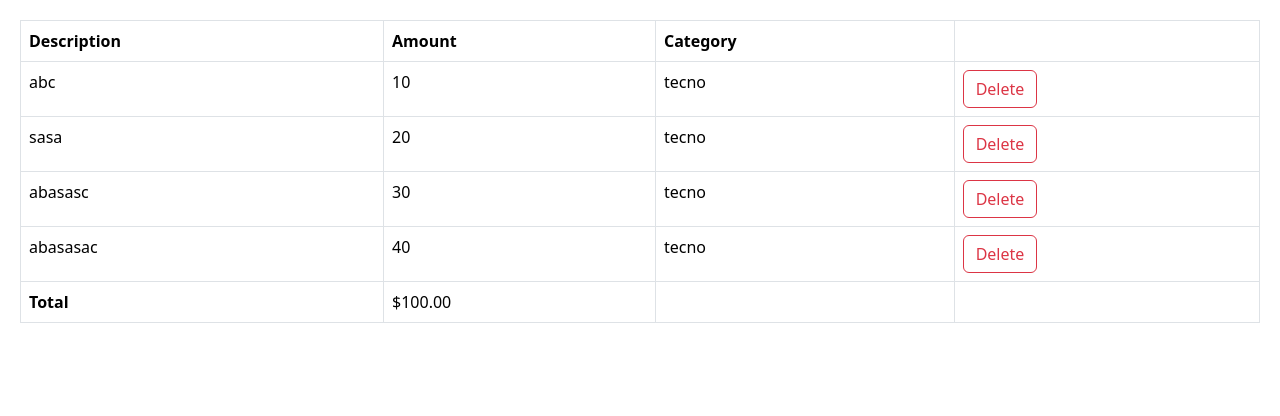
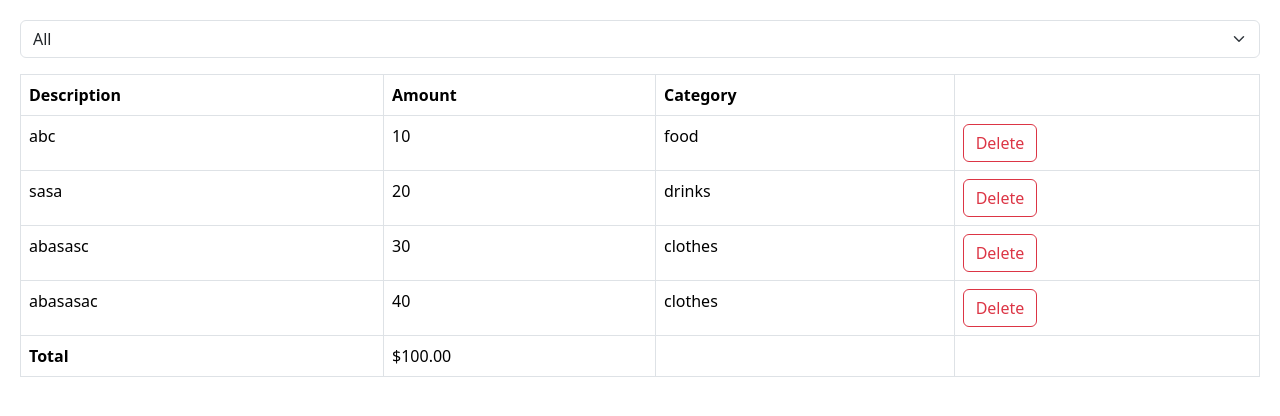
Before and after one commit to A-Moualla/Expense-Tracker, a React (Create React App) app: page / in a window 1280 px wide. Shown: the top 416 px of the page. Built offline with nearby package versions, Linux system fonts and the light colour scheme.

Commit message:
Add ExpenseFilter component

```diff
--- a/src/App.js
+++ b/src/App.js
@@ -1,20 +1,33 @@
 import { useState } from "react";
 import "./App.css";
 import ExpenseList from "./components/ExpenseList";
+import ExpenseFilter from "./components/ExpenseFilter";
 
 function App() {
+  const [selectedCategory, setSelectedCategory] = useState("");
   const [expenses, setExpenses] = useState([
-    { id: 1, description: "abc", amount: 10, category: "tecno" },
-    { id: 2, description: "sasa", amount: 20, category: "tecno" },
-    { id: 3, description: "abasasc", amount: 30, category: "tecno" },
-    { id: 4, description: "abasasac", amount: 40, category: "tecno" },
+    { id: 1, description: "abc", amount: 10, category: "food" },
+    { id: 2, description: "sasa", amount: 20, category: "drinks" },
+    { id: 3, description: "abasasc", amount: 30, category: "clothes" },
+    { id: 4, description: "abasasac", amount: 40, category: "clothes" },
   ]);
 
+  const visibleExpenses = selectedCategory
+    ? expenses.filter((e) => e.category === selectedCategory)
+    : expenses;
+
   return (
-    <ExpenseList
-      expenses={expenses}
-      onDelete={(id) => setExpenses(expenses.filter((e) => e.id !== id))}
-    />
+    <div>
+      <div className="mb-3">
+        <ExpenseFilter
+          onSelectCategory={(category) => setSelectedCategory(category)}
+        />
+      </div>
+      <ExpenseList
+        expenses={visibleExpenses}
+        onDelete={(id) => setExpenses(expenses.filter((e) => e.id !== id))}
+      />
+    </div>
   );
 }
 
--- /dev/null
+++ b/src/components/ExpenseFilter.jsx
@@ -0,0 +1,17 @@
+import React from "react";
+
+const ExpenseFilter = ({ onSelectCategory }) => {
+  return (
+    <select
+      className="form-select"
+      onChange={(event) => onSelectCategory(event.target.value)}
+    >
+      <option value="">All</option>
+      <option value="food">food</option>
+      <option value="drinks">drinks</option>
+      <option value="clothes">clothes</option>
+    </select>
+  );
+};
+
+export default ExpenseFilter;
```
